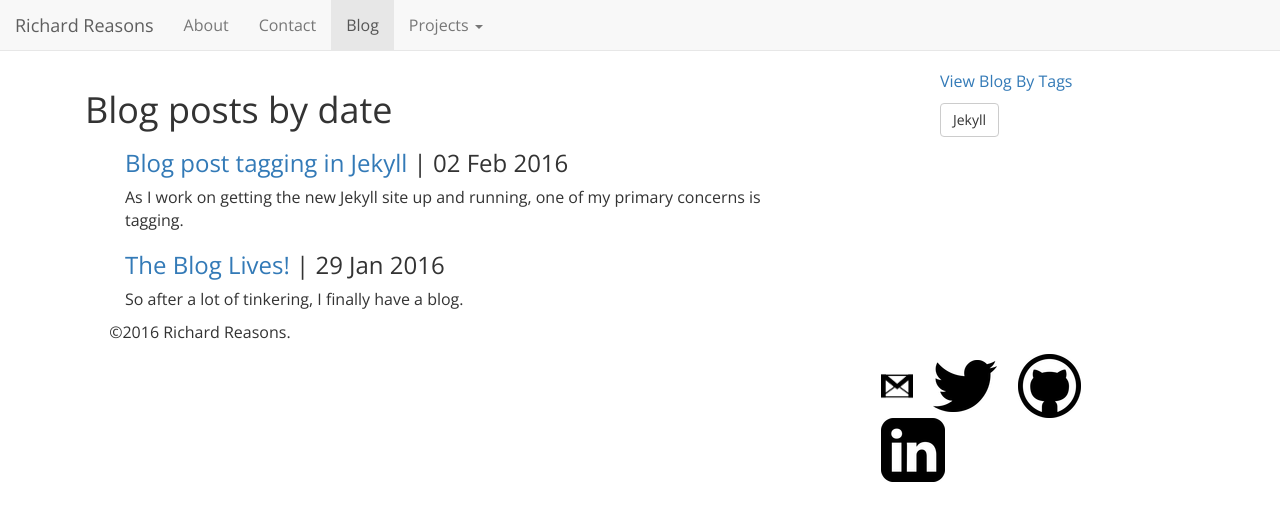
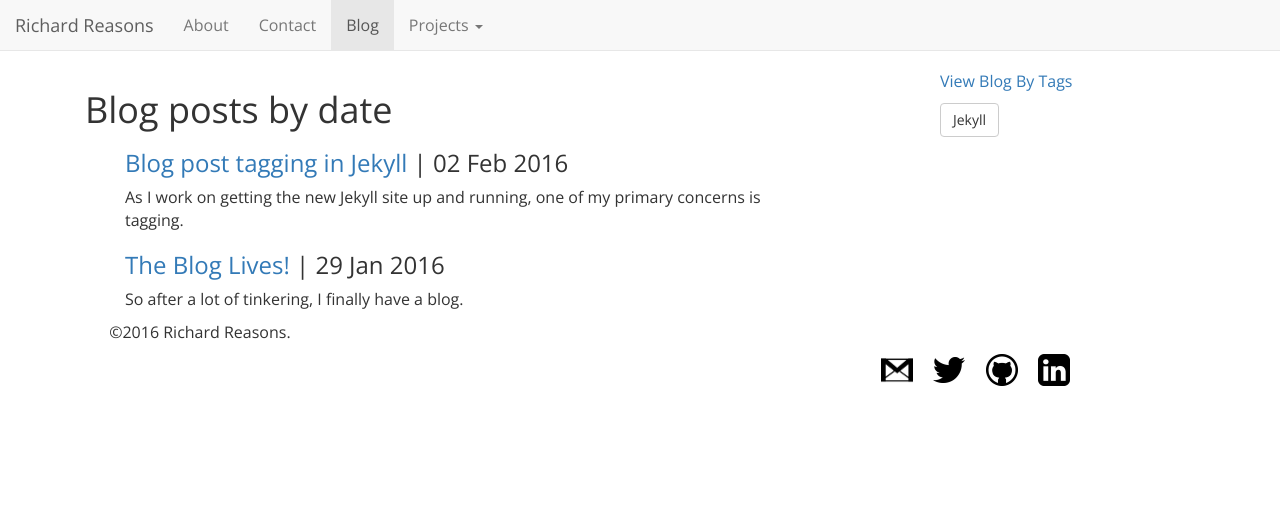
Before and after one commit to rgreasons/rgreasons.github.io, a Jekyll site: the page built from blog.html, in a window 1280 px wide. Shown: the top 521 px of the page. Built offline with Jekyll 4.4.1, drawn with Linux system fonts in a browser that asks for light colours; nearby versions of some CDN libraries.

Commit message:
Update blog.html
fixed icon sizing.

```diff
--- a/_layouts/blog.html
+++ b/_layouts/blog.html
@@ -67,9 +67,9 @@
 		<div id="contact" class="col-md-3 col-md-offset-8">
 			<!--<h3>Don't hesitate to reach out</h3>-->
 			<a href="mailto:rgreasons@gmail.com" target="_blank" class="contact-icon"><img  style="width:32px;" src="/img/mail.png"></img></a>
-			<a href="http://twitter.com/rgreasons" target="_blank" style="width:32px;" class="contact-icon"><img src="/img/tw.png"></img></a>
-			<a href="http://github.com/rgreasons" target="_blank" style="width:32px;" class="contact-icon"><img src="/img/gh.png"></img></a>
-			<a href="http://www.linkedin.com/in/rgreasons" target="_blank" style="width:32px;" class="contact-icon"><img src="/img/li.png"></img></a>
+			<a href="http://twitter.com/rgreasons" target="_blank" class="contact-icon"><img  style="width:32px;" src="/img/tw.png"></img></a>
+			<a href="http://github.com/rgreasons" target="_blank" class="contact-icon"><img style="width:32px;" src="/img/gh.png"></img></a>
+			<a href="http://www.linkedin.com/in/rgreasons" target="_blank" class="contact-icon"><img style="width:32px;" src="/img/li.png"></img></a>
 		</div>
 	 </div>
   </footer>
```
